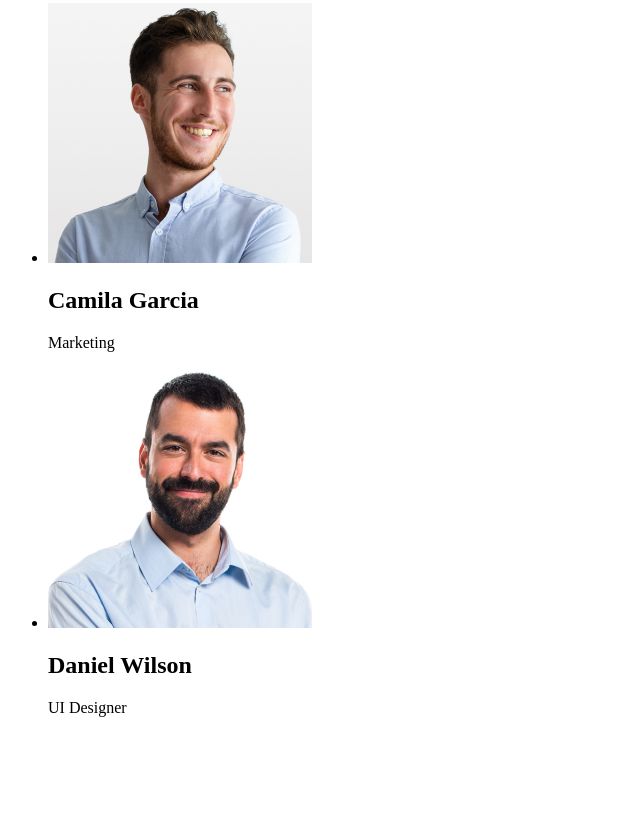
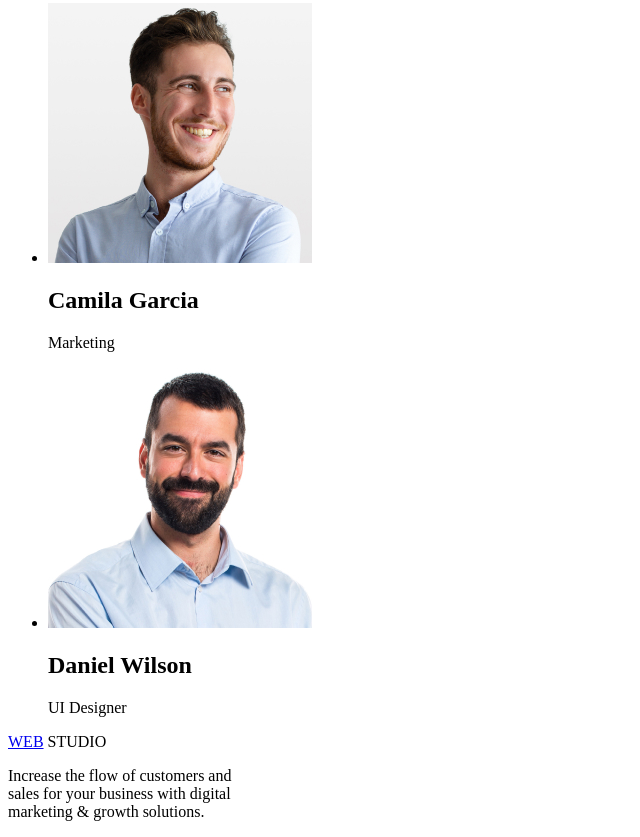
Before and after one commit to MorskoySom/goit-markup-hw-01, a plain HTML site: page index.html in a window 1280 px wide. Shown: the part 2336-3173 px from the top of the page, without its empty margins (0-640 px from the left). Before the commit the page ends 3069 px from the top, so only its background shows below. Drawn offline with Linux system fonts and the light colour scheme; files whose address does not match are found by name.

Commit message:
fin_after_third

```diff
--- a/index.html
+++ b/index.html
@@ -164,6 +164,14 @@
       </section>
     </main>
     <!-- Footer section-->
-    <footer></footer>
+    <footer>
+      <a href="link1"> WEB</a>
+      <span>STUDIO</span>
+      <p>
+        Increase the flow of customers and<br />
+        sales for your business with digital<br />
+        marketing & growth solutions.
+      </p>
+    </footer>
   </body>
 </html>
```
